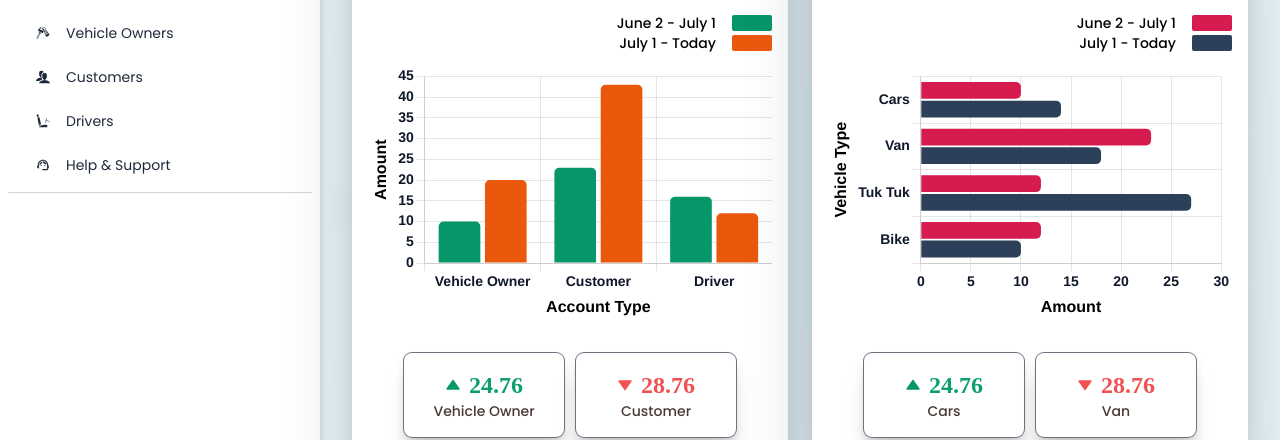
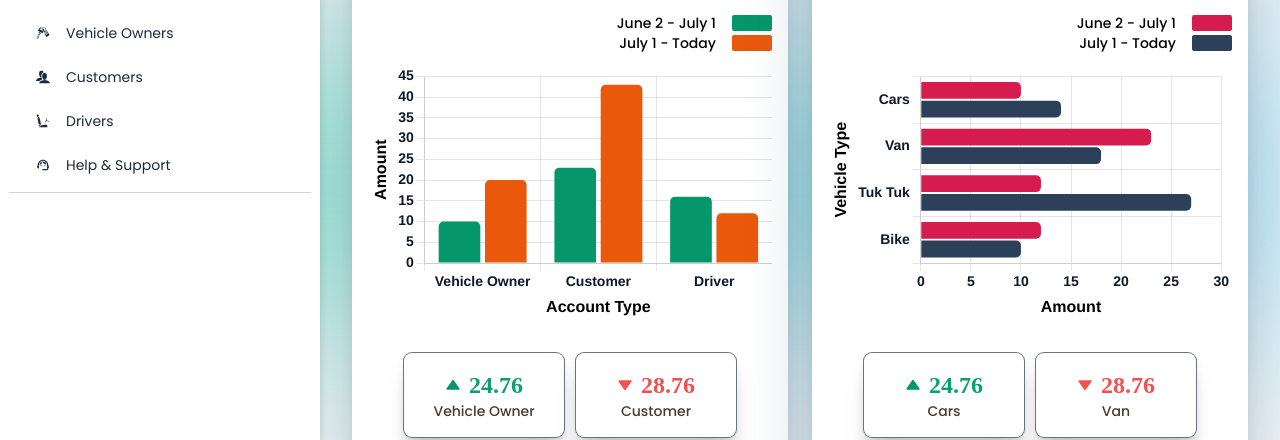
Before and after one commit to kavindu-mane/Eliger, a React (Create React App) app: page /admindashboard in a window 1280 px wide. Shown: the part 215-655 px from the top of the page. Built offline with nearby package versions, Linux system fonts and the light colour scheme; a web font is replaced by a local one.

Commit message:
improve admin dashboard

```diff
--- a/src/components/common/BackgroundEffect.jsx
+++ b/src/components/common/BackgroundEffect.jsx
@@ -2,7 +2,7 @@ import React from "react";
 
 const BackgroundEffect = () => {
   return (
-    <div className="absolute start-0 top-1/2 -z-50 h-1/3 w-screen -translate-y-1/2 bg-gradient-to-r from-emerald-400/50 to-sky-400/50 blur-[1000px] dark:from-emerald-400/[0.23] dark:to-sky-500/[0.23]"></div>
+    <div className="absolute start-0 top-1/2 -z-50 h-1/3 w-screen -translate-y-1/2 bg-gradient-to-r from-emerald-400/50 to-sky-400/50 blur-[100px] dark:from-emerald-400/[0.23] dark:to-sky-500/[0.23]"></div>
   );
 };
 
--- a/src/pages/AdminDashboard.jsx
+++ b/src/pages/AdminDashboard.jsx
@@ -63,32 +63,32 @@ const Admindashboard = () => {
     { percentage: 24.76, isPositive: true },
     { percentage: 28.76, isPositive: false },
     { percentage: 116.76, isPositive: true },
-    { percentage: 30.70, isPositive: false },
+    { percentage: 30.7, isPositive: false },
   ];
 
   useEffect(() => {});
   return (
     <React.Fragment>
-      <div className="relative flex min-h-screen flex-col items-center justify-between">
-        {/* middle container */}
+      {/* container */}
       <div className="relative flex h-full w-screen flex-col items-center">
         {/* bluer effect */}
         <BackgroundEffect />
         <HeaderSecondary />
         {/* Content-Area */}
-          <div className="flex min-h-screen w-screen flex-col lg:flex-row">
+        <div className="flex w-screen flex-col lg:h-screen lg:flex-row lg:overflow-hidden">
           {/* Side Bar Area */}
-            <div className="h-auto min-h-max w-full min-w-max lg:max-w-xs">
+          <div className="w-full min-w-max lg:h-screen lg:max-w-xs">
             <SideBar title={"Administrator"} dataset={topics} />
           </div>
 
           {/* Body Area */}
-            <div className="h-auto min-h-max w-full px-5 pt-5 lg:pt-20">
-              {/*Two Graphs*/}
+          <div className="relative flex w-full flex-col justify-between px-5 pt-4 lg:min-h-screen lg:overflow-y-auto lg:pt-20">
             {/* heading */}
+            <div className="">
               <h1 className="my-3 px-3 font-ABeeZee text-2xl font-semibold">
                 New Registrations
               </h1>
+              {/*Two Graphs*/}
               <div className="flex h-auto flex-col xl:flex-row">
                 {/* graph 1 */}
                 <div className="flex w-full justify-center xl:w-1/2">
@@ -110,7 +110,6 @@ const Admindashboard = () => {
                   />
                 </div>
               </div>
-
               {/*vehicle registration*/}
               <div className="h-auto w-full px-5">
                 <div className="border border-slate-500 p-1 pb-4 pt-4 text-center text-2xl">
@@ -118,9 +117,12 @@ const Admindashboard = () => {
                 </div>
               </div>
             </div>
+            {/* footer */}
+            <div className="relative">
+              <FooterSecondary />
             </div>
           </div>
-        <FooterSecondary />
+        </div>
       </div>
     </React.Fragment>
   );
```
Lines whose indentation alone changed are shown as unchanged.
